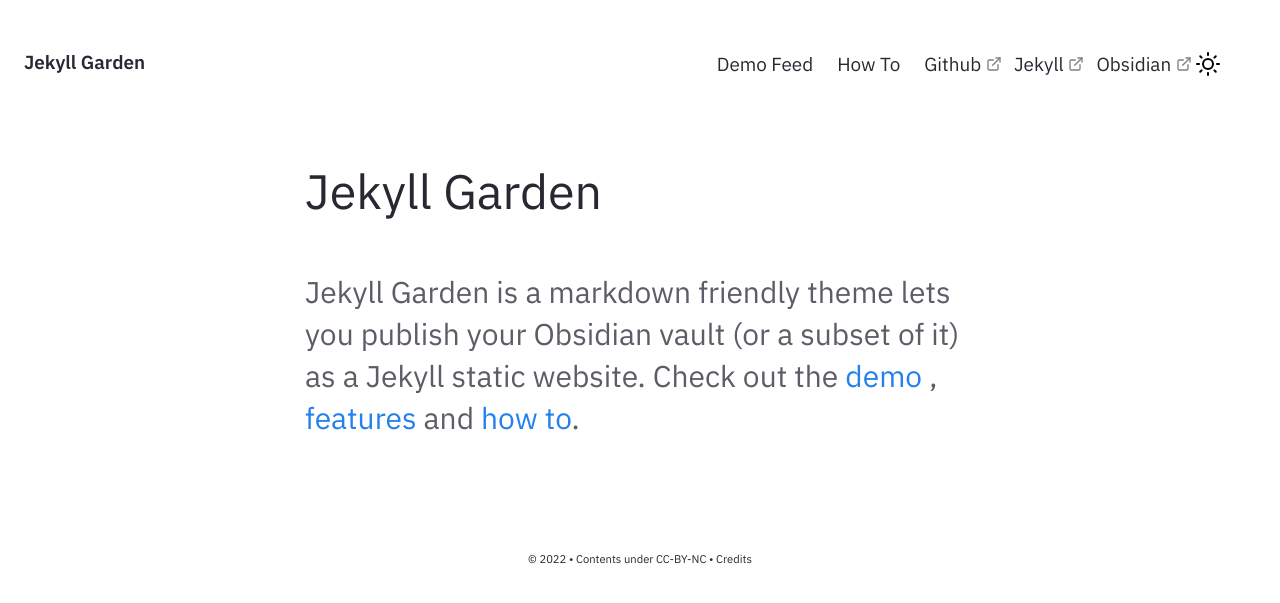
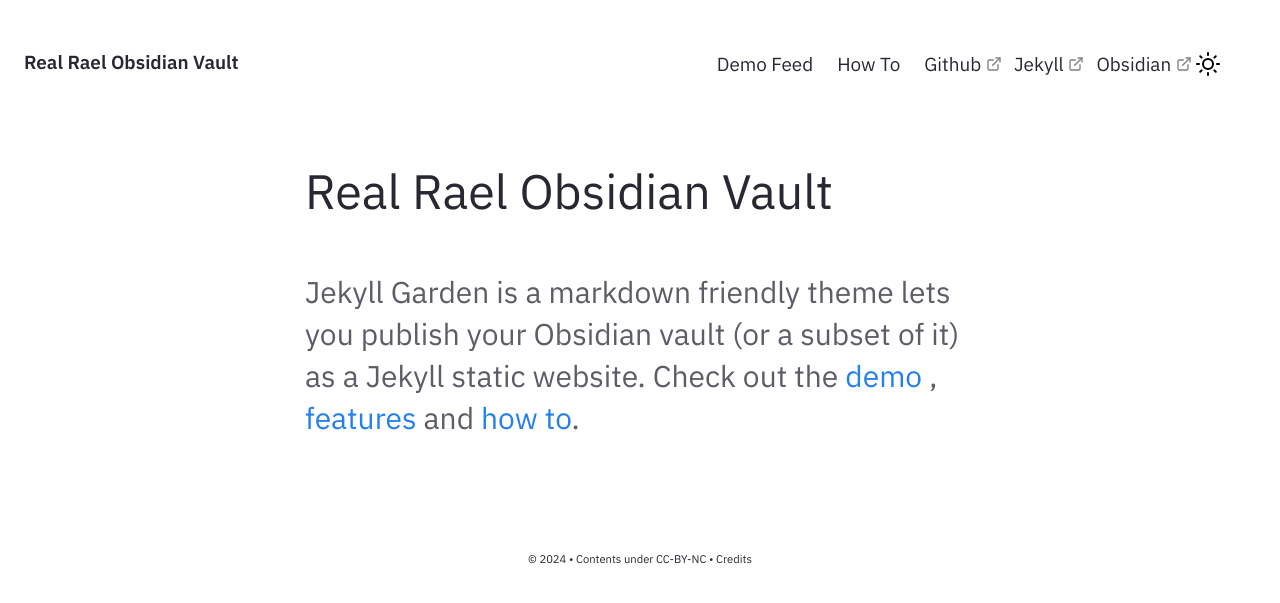
Before and after one commit to DMZemo/dmzemo.github.io, a Jekyll site: the page built from pages/index.md, in a window 1280 px wide. Shown: the top 603 px of the page. Built offline with Jekyll 4.4.1, drawn with Linux system fonts in a browser that asks for light colours.

Commit message:
Update _config.yml

```diff
--- a/_config.yml
+++ b/_config.yml
@@ -27,10 +27,10 @@ baseurl: ""
 
 # Website Header, Description, Footer year and text.
 # If you are deleting this, make sure you remove it from HTML files too
-heading: Jekyll Garden # Change this
-content: Obsidian ready Jekyll Theme
+heading: Real Rael Obsidian Vault # Change this
+content: Raelian Obsidian Vault
 copyright:
-  year: © 2022
+  year: © 2024
   msg: Contents under CC-BY-NC
 
 # Set title and content for private & broken link tooltop
```
